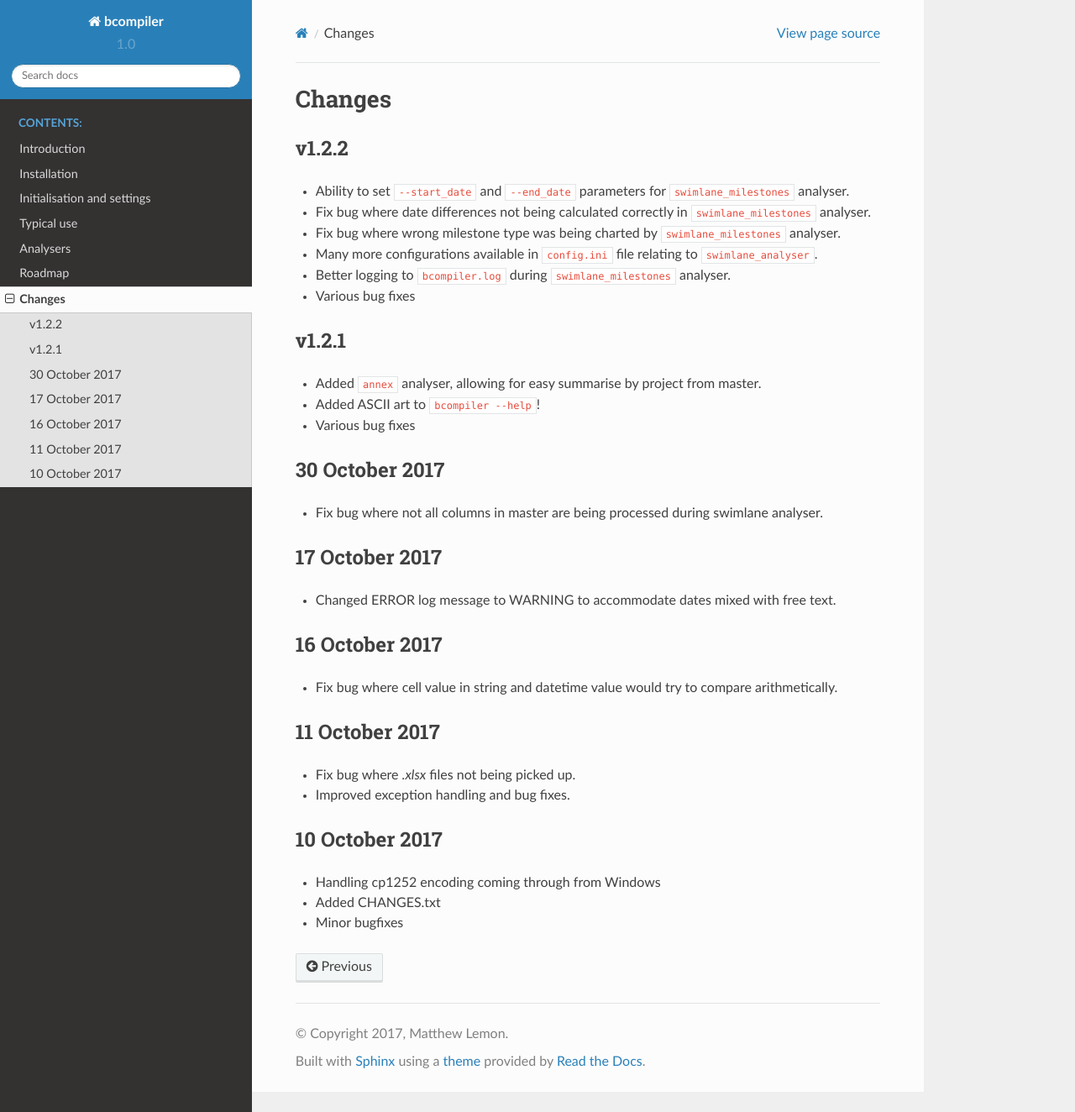
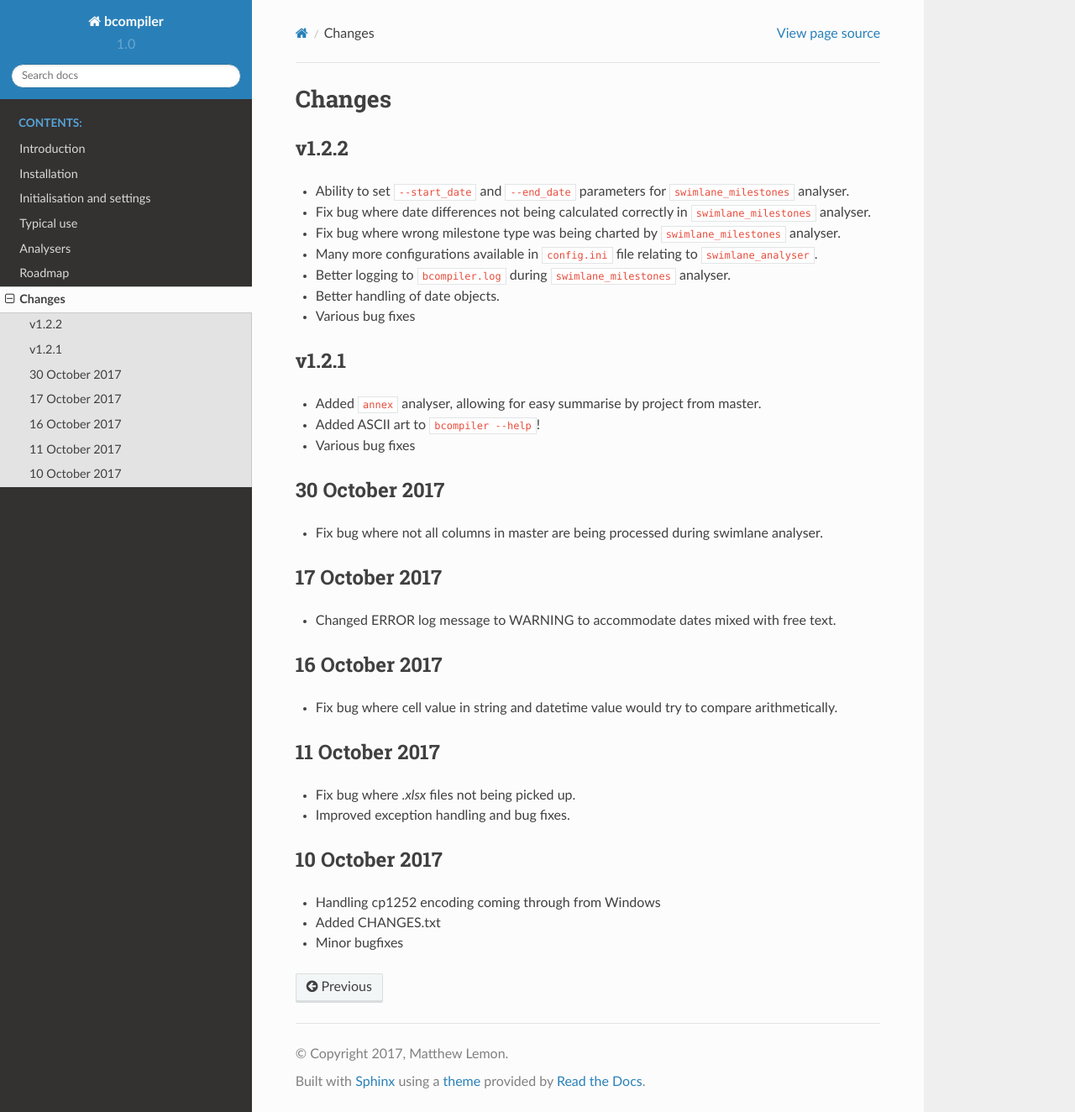
Before and after one commit to yulqen/bcompiler, a Sphinx documentation site: the page built from docs/changes.rst, in a window 1280 px wide and 1324 px high. Shown: the whole window at 84% size. Built offline with Sphinx 7.4.7 and the Read the Docs theme 2.0.0, drawn with Linux system fonts in a browser that asks for light colours.

Commit message:
added a line to change docs

```diff
--- a/docs/changes.rst
+++ b/docs/changes.rst
@@ -13,6 +13,7 @@ v1.2.2
 * Many more configurations available in ``config.ini`` file relating to
   ``swimlane_analyser``.
 * Better logging to ``bcompiler.log`` during ``swimlane_milestones`` analyser.
+* Better handling of date objects.
 * Various bug fixes
 
 v1.2.1
```
